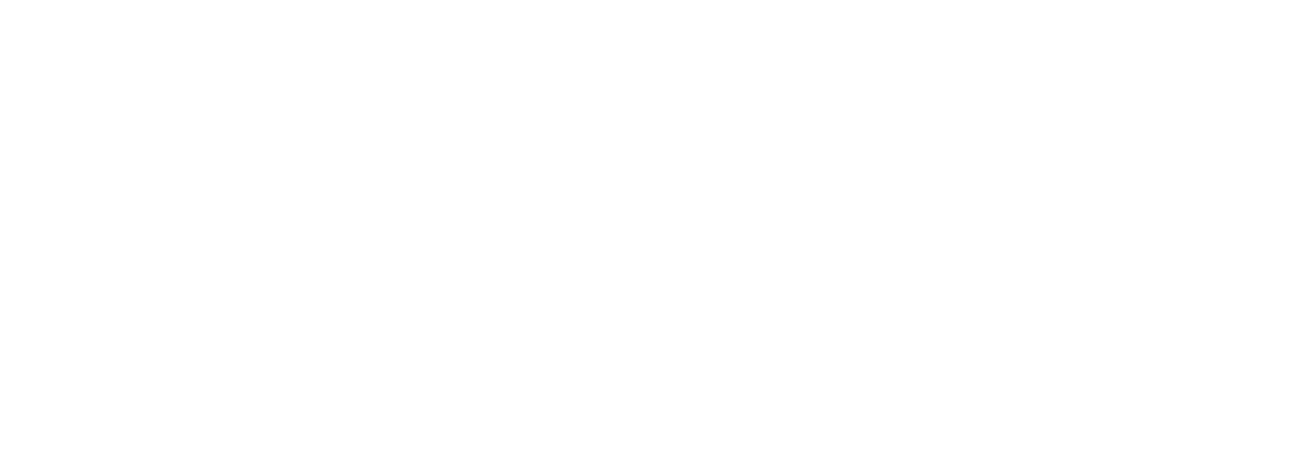
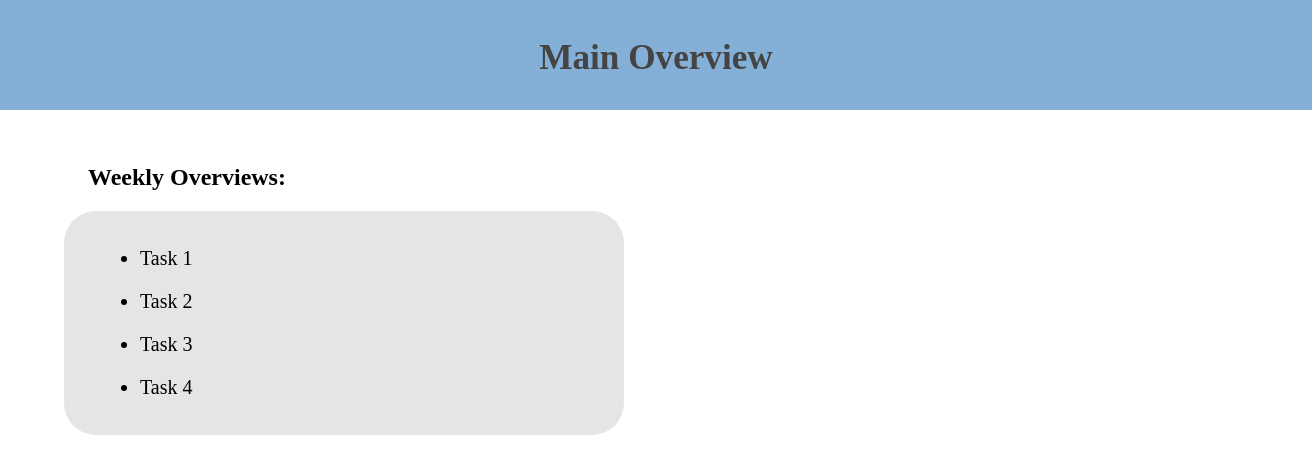
Before and after one commit to Vtneang/BearBucks, a plain HTML site: page bearbucks.html in a window 1280 px wide. Shown: the whole page, 1312 px wide, since content can reach past the window. Drawn offline with Linux system fonts and the light colour scheme.

Commit message:
Started a lil

```diff
--- a/bearbucks.html
+++ b/bearbucks.html
@@ -1,9 +1,26 @@
 <!DOCTYPE html>
 <html>
 <head>
+	<link rel="stylesheet" type="text/css" href="style.css">
 	<title> BearBucks!!! </title>
 </head>
 <body>
+	<script type="body-javascript.js"></script>
+	<div id = header>
+		<h1 id="head"> Main Overview </h1>
+	</div>
+
+	<div id = objectives>
+		<h2> Weekly Overviews: </h2>
+		<div id = overview>
+			<ul>
+				<li> Task 1</li>
+				<li> Task 2</li>
+				<li> Task 3</li>
+			<li> Task 4</li>
+			</ul>
+		</div>
+	</div>
 
 </body>
 </html>
--- a/style.css
+++ b/style.css
@@ -0,0 +1,52 @@
+
+/* [EM TO PX] used a calculator that converted px to em (default of 16px)*/
+
+#header {
+	height: 5em;
+	width: 80em;
+	background-color: #84B0D8;
+	position: relative;
+	top: -.625em;
+	left: -.5em;
+	text-align: center;
+	margin: auto;
+	padding: 1em;
+}
+#head {
+	font-size: 2.2em;
+	font-family: ruda, "Times New Roman", Arial;
+	color: #454444;
+	font-weight: bold;
+}
+
+#objectives {
+	height: 10em;
+	width: 35em;
+	padding-left: 1em;
+	margin: auto;
+	position: relative;
+	left: -19em;
+	top: 1.5em;
+}
+
+#objectives h2 {
+	padding-left: 1em;
+	font-family: ruda, "Times New Roman", Arial;
+	color: #000000;
+	font-weight: bold;
+	font-size: 1.5em;
+}
+
+#overview {
+	background-color:  #E5E5E5;
+	padding: 1em;
+	border-radius: 2em;
+}
+
+#overview li {
+	margin: 1em;
+	font-size: 1.25em;
+	font-family: ruda, "Times New Roman", Arial;
+	color: #000000;
+	font-weight: normal;
+}
```
Also changed, not shown: body-javascript.js (added).
